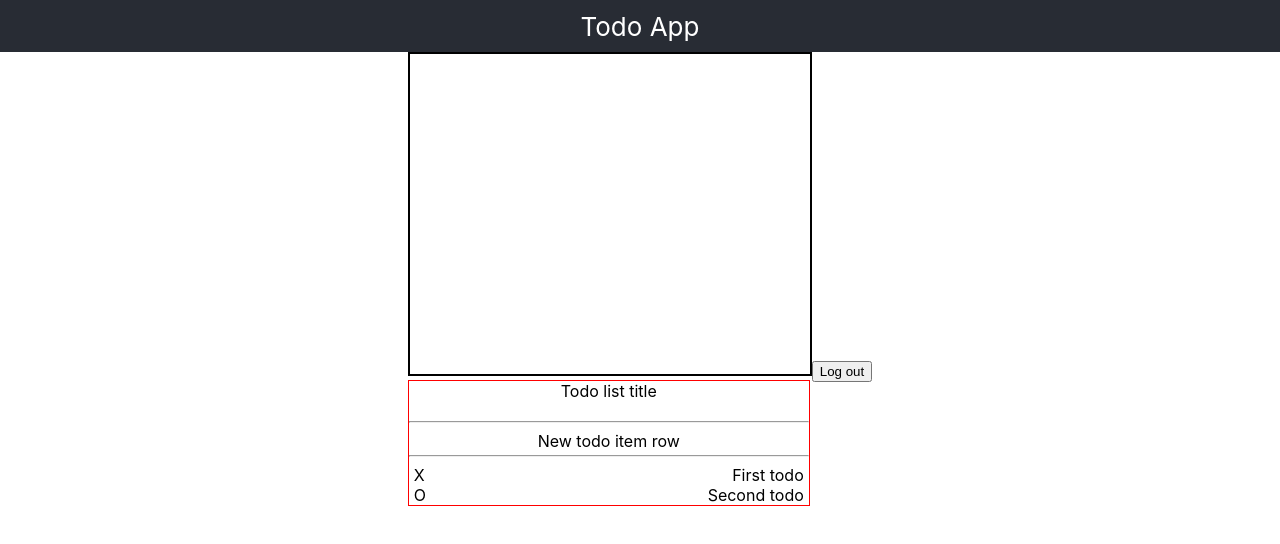
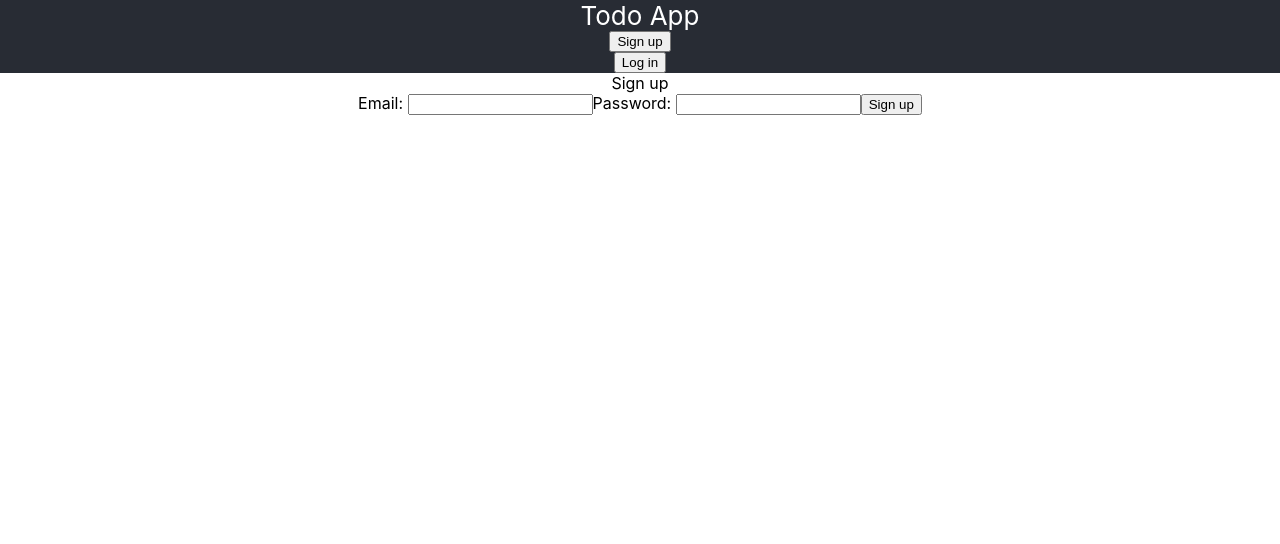
Before and after one commit to ruistola/mern-test, a React (Create React App) app in the folder frontend/: page /signup in a window 1280 px wide. Before the commit this address led to /. Shown: the top 544 px of the page. Built offline with nearby package versions, Linux system fonts and the light colour scheme.

Commit message:
Implemented login properly & saved token in context

```diff
--- a/frontend/package.json
+++ b/frontend/package.json
@@ -10,6 +10,7 @@
     "@types/node": "^16.18.91",
     "@types/react": "^18.2.73",
     "@types/react-dom": "^18.2.22",
+    "axios": "^1.6.8",
     "react": "^18.2.0",
     "react-dom": "^18.2.0",
     "react-router-dom": "^6.22.3",
--- a/frontend/src/App.tsx
+++ b/frontend/src/App.tsx
@@ -5,11 +5,12 @@ import './App.css';
 import { useNavigate } from "react-router-dom";
 
 export default function App() {
-  const [isAuthenticated, setIsAuthenticated] = useState(false);
+  const [authToken, setAuthToken] = useState("");
   const nav = useNavigate();
 
   useEffect(() => {
-    setIsAuthenticated(true);
+    // TODO: Load saved token and authenticate silently if possible
+    setAuthToken("");
   }, []);
 
   const handleSignup = () => {
@@ -21,7 +22,8 @@ export default function App() {
   };
 
   const handleLogout = () => {
-    setIsAuthenticated(false);
+    // TODO: Delete saved token
+    setAuthToken("");
     nav("/");
   };
 
@@ -29,19 +31,19 @@ export default function App() {
     <div className="App">
       <header className="App-header">
         Todo App
+        {authToken != "" ?
+          (<button onClick={handleLogout}>Log out</button>) :
+          (<>
+            <button onClick={handleSignup}>Sign up</button>
+            <button onClick={handleLogin}>Log in</button>
+          </>)
+        }
       </header>
       <div className="App-body">
-        <AppContext.Provider value={{ isAuthenticated, setIsAuthenticated } as AppContextType} >
+        <AppContext.Provider value={{ authToken, setAuthToken } as AppContextType} >
           <Routes />
         </AppContext.Provider>
       </div>
-      {isAuthenticated ?
-        (<button onClick={handleLogout}>Log out</button>) :
-        (<>
-          <button onClick={handleSignup}>Sign up</button>
-          <button onClick={handleLogin}>Log in</button>
-        </>)
-      }
     </div>
   );
 }
--- a/frontend/src/AppContext.ts
+++ b/frontend/src/AppContext.ts
@@ -1,13 +1,13 @@
 import { createContext, useContext } from "react";
 
 export interface AppContextType {
-  isAuthenticated: boolean;
-  setIsAuthenticated: React.Dispatch<React.SetStateAction<boolean>>;
+  authToken: string;
+  setAuthToken: React.Dispatch<React.SetStateAction<string>>;
 }
 
 export const AppContext = createContext<AppContextType>({
-  isAuthenticated: false,
-  setIsAuthenticated: useAppContext,
+  authToken: "",
+  setAuthToken: useAppContext,
 });
 
 export function useAppContext() {
--- a/frontend/src/AuthenticatedRoute.tsx
+++ b/frontend/src/AuthenticatedRoute.tsx
@@ -4,7 +4,7 @@ import { useAppContext } from "./AppContext";
 
 export default function AuthenticatedRoute({ children }: { children: ReactElement; }): ReactElement {
   const { pathname, search } = useLocation();
-  const { isAuthenticated } = useAppContext();
+  const { authToken } = useAppContext();
 
-  return isAuthenticated ? children : <Navigate to={`/login?redirect=${pathname}${search}`} />;
+  return authToken ? children : <Navigate to={`/login?redirect=${pathname}${search}`} />;
 }
--- /dev/null
+++ b/frontend/src/FormFields.ts
@@ -0,0 +1,15 @@
+import { useState, ChangeEvent, ChangeEventHandler } from "react";
+
+interface FieldsType {
+  [key: string | symbol]: string;
+}
+
+export function useFormFields(initialState: FieldsType): [FieldsType, ChangeEventHandler] {
+  const [fields, setFields] = useState(initialState);
+
+  const handleFieldChange = (event: ChangeEvent<HTMLInputElement>) => {
+    setFields({ ...fields, [event.target.id]: event.target.value });
+  };
+
+  return [fields, handleFieldChange];
+}
--- a/frontend/src/Home.tsx
+++ b/frontend/src/Home.tsx
@@ -4,14 +4,14 @@ import Canvas from "./Canvas";
 import TodoList from "./TodoList";
 
 export default function Home() {
-  const { isAuthenticated } = useAppContext();
+  const { authToken } = useAppContext();
 
   useEffect(() => {
     async function onLoad() {
-      if (!isAuthenticated) return;
+      if (!authToken) return;
     }
     onLoad();
-  }, [isAuthenticated]);
+  }, [authToken]);
 
   const renderHome = () => {
     return (
@@ -31,6 +31,6 @@ export default function Home() {
   };
 
   return (
-    isAuthenticated ? renderHome() : renderLandingPage()
+    authToken ? renderHome() : renderLandingPage()
   );
 }
--- a/frontend/src/Login.tsx
+++ b/frontend/src/Login.tsx
@@ -1,13 +1,42 @@
 import { useAppContext } from "./AppContext";
+import { useFormFields } from "./FormFields";
+import axios from "axios";
+import { useNavigate } from "react-router-dom";
 
 export default function Login() {
-  const { setIsAuthenticated } = useAppContext();
+  const { setAuthToken } = useAppContext();
+  const [ fields, handleFieldChange ] = useFormFields({
+    email: "",
+    password: "",
+  });
 
-  const handleSubmit = (event: React.FormEvent<HTMLFormElement>) => {
+  const nav = useNavigate();
+
+  const handleSubmit = async (event: React.FormEvent<HTMLFormElement>) => {
     event?.preventDefault();
 
-    // await for backend to confirm credentials
-    setIsAuthenticated(true);
+    try {
+      // TODO: Refactor this block out into a parameterized post(url,data) function
+      const data = {
+        email: fields.email,
+        password: fields.password,
+      };
+
+      const config = {
+        headers: {
+          "Access-Control-Allow-Origin" : "*",
+          "Content-Type": "application/json",
+          withCredentials: false,
+        },
+      };
+
+      const res = await axios.post("http://127.0.0.1:3001/login", data, config);
+
+      setAuthToken(res.data.token);
+      nav("/");
+    } catch (error) {
+      console.log(error);
+    }
   };
 
   return (
@@ -15,9 +44,9 @@ export default function Login() {
       <div>Login</div>
       <form onSubmit={handleSubmit}>
         <label htmlFor="email">Email: </label>
-        <input type="email" id="email" name="email"/>
+        <input type="email" id="email" name="email" onChange={handleFieldChange}/>
         <label htmlFor="password">Password: </label>
-        <input type="password" id="password" name="password"/>
+        <input type="password" id="password" name="password" onChange={handleFieldChange}/>
         <button type="submit">Log in</button>
       </form>
     </div>
--- a/frontend/src/Signup.tsx
+++ b/frontend/src/Signup.tsx
@@ -1,13 +1,12 @@
 import { useAppContext } from "./AppContext";
 
 export default function Signup() {
-  const { setIsAuthenticated } = useAppContext();
+  const { setAuthToken } = useAppContext();
 
   const handleSubmit = (event: React.FormEvent<HTMLFormElement>) => {
     event?.preventDefault();
 
     // await for backend to confirm credentials
-    setIsAuthenticated(true);
   };
 
   return (
--- a/frontend/src/UnauthenticatedRoute.tsx
+++ b/frontend/src/UnauthenticatedRoute.tsx
@@ -19,13 +19,9 @@ function querystring(name: string, url = window.location.href) {
 }
 
 export default function UnauthenticatedRoute(props: Props): ReactElement {
-  const { isAuthenticated } = useAppContext();
+  const { authToken } = useAppContext();
   const { children } = props;
   const redirect = querystring("redirect");
 
-  if (isAuthenticated) {
-    return <Navigate to={redirect || "/"} />
-  }
-
-  return cloneElement(children, props);
+  return authToken ? <Navigate to={redirect || "/"} /> : cloneElement(children, props);
 }
```
Also changed, not shown: 2 other files (tests, documents, lock files or other folders).
